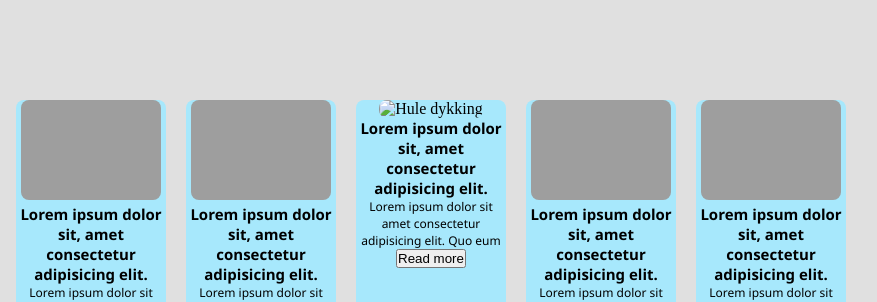
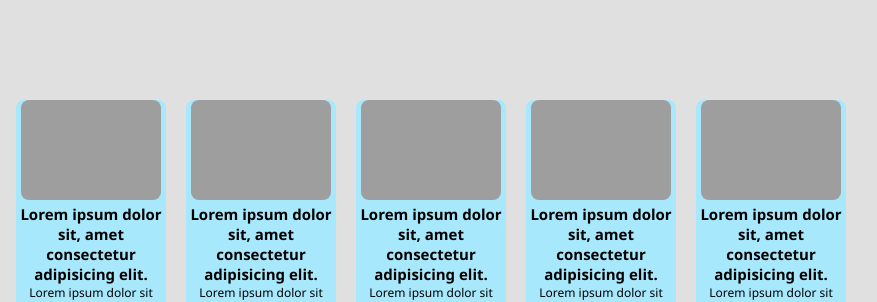
Before and after one commit to Daniel25sfj/flex-box-diver, a plain HTML site: page index.html in a window 1280 px wide. Shown: the top 302 px of the page, 294-1171 px from the left. Drawn offline with Linux system fonts and the light colour scheme; the site is published under a folder, as on GitHub Pages, so addresses that start at the root find nothing.

Commit message:
Fixed pic 4

```diff
--- a/index.html
+++ b/index.html
@@ -46,7 +46,7 @@
           <button>Read more</button>
         </div>
         <div class="container">
-          <img src="/img/neom-yx7TJle8LhM-unsplash.jpg" alt="Hule dykking" />
+          <img src="./img/neom-yx7TJle8LhM-unsplash.jpg" alt="Hule dykking" />
           <h2>Lorem ipsum dolor sit, amet consectetur adipisicing elit.</h2>
           <p>
             Lorem ipsum dolor sit amet consectetur adipisicing elit. Quo eum
```
